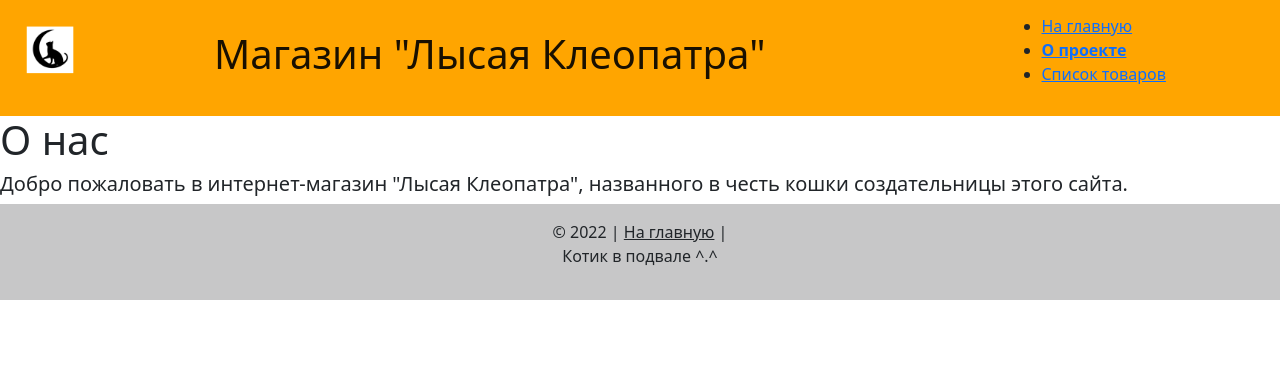
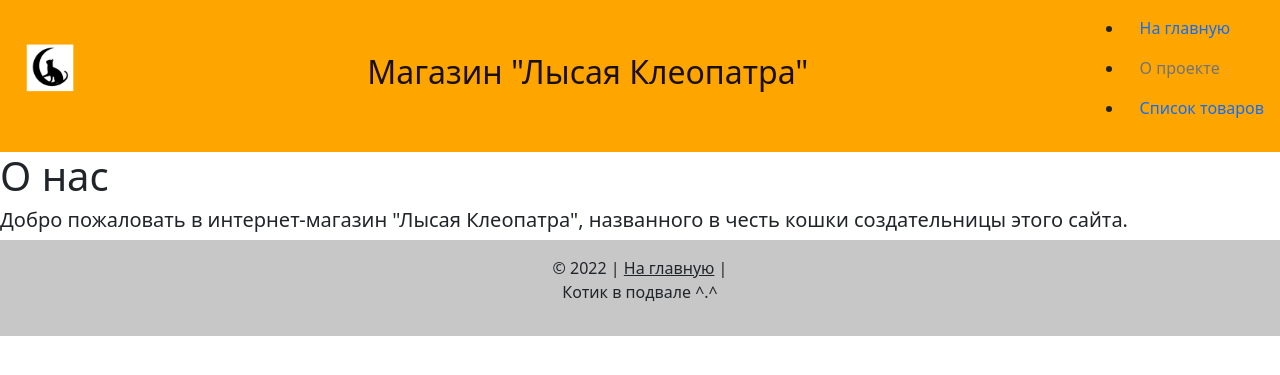
Before and after one commit to Luganskaya-Svetlana/HomeworkDjango, a Django app: page /about/ in a window 1280 px wide. Shown: the top 375 px of the page. Run offline with Django 3.2, Linux system fonts and the light colour scheme; some libraries are stand-ins or nearby versions.

Commit message:
Correct html

```diff
--- a/mysite/templates/includes/nav.html
+++ b/mysite/templates/includes/nav.html
@@ -1,16 +1,19 @@
 {% load static %}
 <nav class="navbar navbar-light" style="background-color: orange;">
     <img src="{% static 'favicons/mstile-150x150.png' %}" width="100" height="100" alt="">
-    <a class="navbar-brand" href="/"><h1>Магазин "Лысая Клеопатра"</h1></a>
-    <p>
+    <a class="navbar-brand" href="/"><h2>Магазин "Лысая Клеопатра"</h2></a>
+    <div>
         {% with request.resolver_match.view_name as view_name %}
         <ul>
-            {% if view_name == 'homepage:home'%}
+            <li><a href="{% url 'homepage:home' %}" class="nav-link {% if view_name == 'homepage:home' %}disabled{% endif %}">На главную</a></li>
+            <li><a href="{% url 'about:description' %}" class="nav-link {% if view_name == 'about:description' %}disabled{% endif %}">О проекте</a></li>
+            <li><a href="{% url 'catalog:list' %}" class="nav-link {% if view_name == 'catalog:list' %}disabled{% endif %}">Список товаров</a></li>
+            {% comment %} {% if view_name == 'homepage:home'%}
                 <li><a href="{% url 'homepage:home' %}"><b>На главную</b></a></li>
             {% else %}
-                <li><a href="{% url 'homepage:home' %}">На главную</a></li>
-            {% endif %}
-            {% if view_name == 'about:description' %}
+                <li><a href="{% url 'homepage:home' %}">На главную</a></li> {% endcomment %}
+            {% comment %} {% endif %} {% endcomment %}
+            {% comment %} {% if view_name == 'about:description' %}
                 <li><a href="{% url 'about:description' %}"><b>О проекте</b></a></li>
             {% else %}
                 <li><a href="{% url 'about:description' %}">О проекте</a></li>
@@ -19,8 +22,8 @@
                 <li><a href="{% url 'catalog:list'%}"><b>Список товаров</b></a></li>
             {% else %}
                 <li><a href="{% url 'catalog:list'%}">Список товаров</a></li>
-            {% endif %}
+            {% endif %} {% endcomment %}
         </ul>
         {% endwith %}
-    </p>
+    </div>
 </nav>
```
